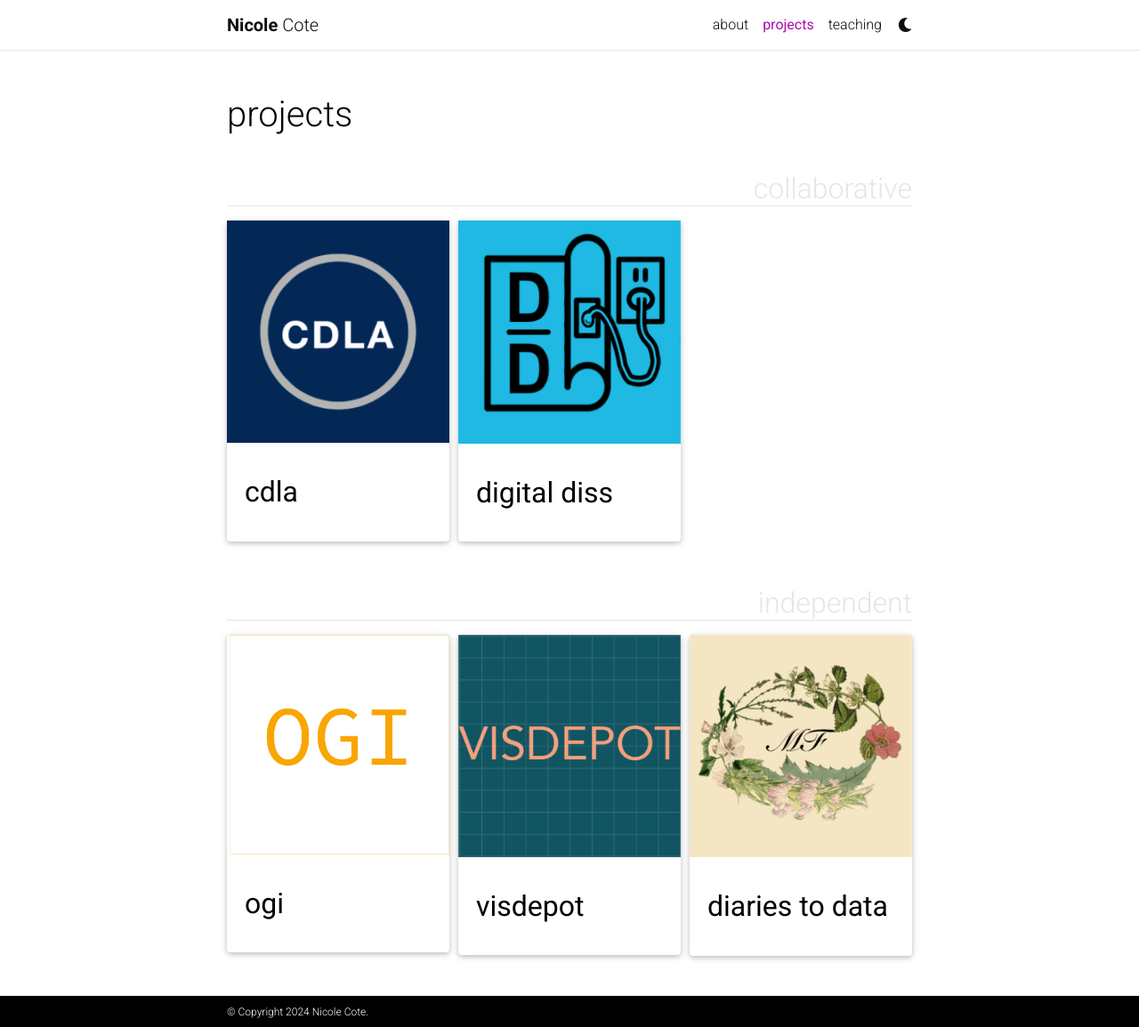
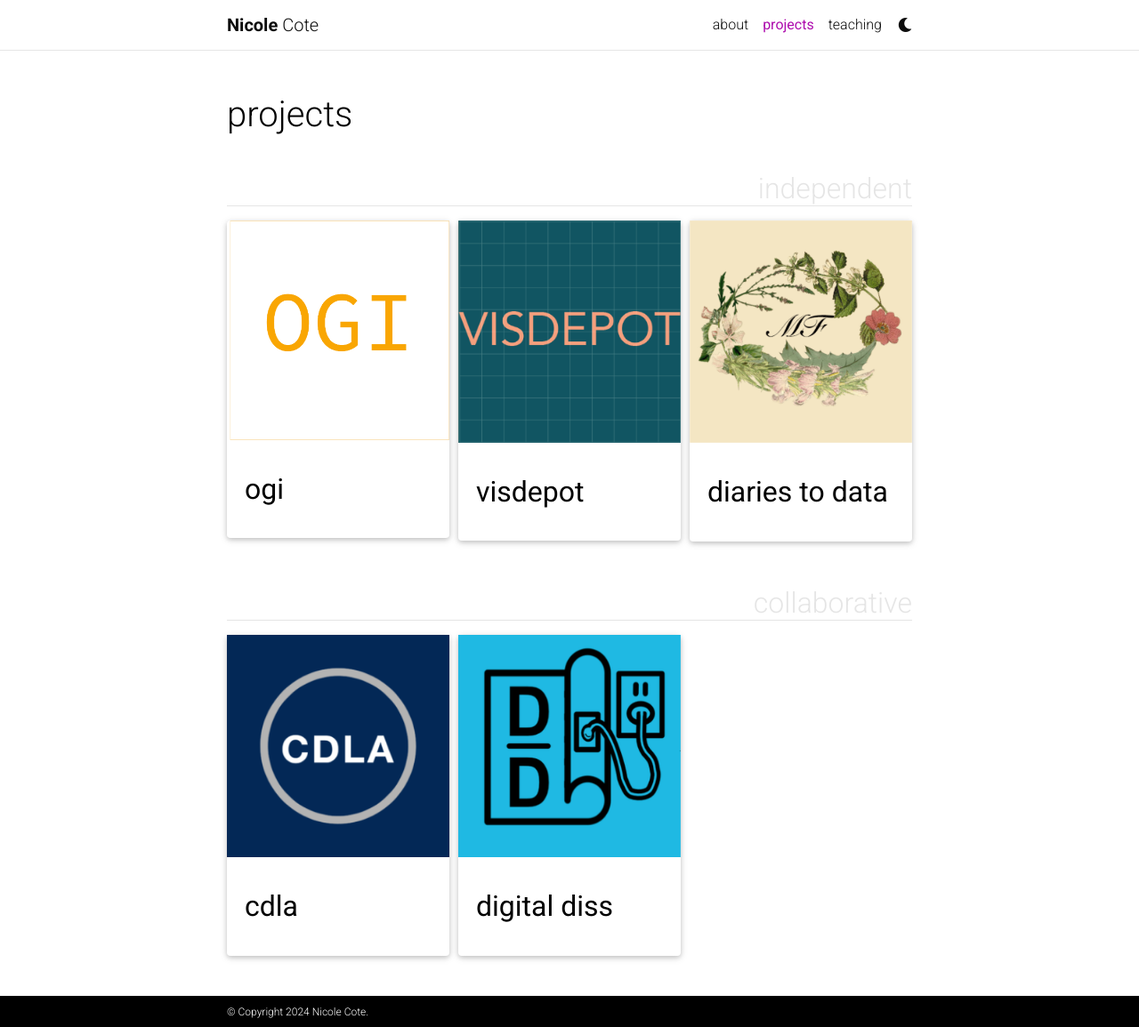
Before and after one commit to necote/necote.github.io, a Jekyll site: the page built from _pages/projects.md, in a window 1280 px wide and 1155 px high. Shown: the whole window at 89% size. Built offline with Jekyll 4.4.1, drawn with Linux system fonts in a browser that asks for light colours; full-size pictures stand in for the smaller copies a plugin makes; comment, search, counter and statistics services are not loaded; a style sheet for code colours, icons or effects is not loaded.

Commit message:
updates org

```diff
--- a/_pages/projects.md
+++ b/_pages/projects.md
@@ -5,7 +5,7 @@
 description: #
 nav: true
 nav_order: 2
-display_categories: [collaborative, independent]
+display_categories: [independent, collaborative]
 horizontal: false
 ---
 
```
